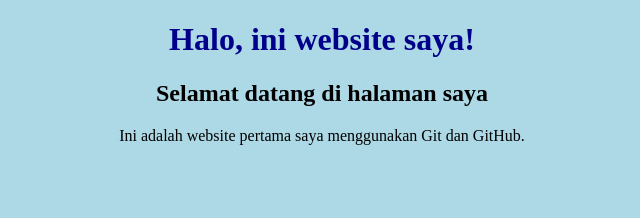
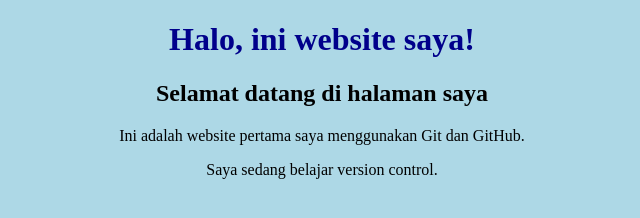
Before and after one commit to AnindyaCR22/praktikum-git-25-556143-SV-25883, a plain HTML site: page index.html in a window 1280 px wide. Shown: the whole page, without its empty margins (318-958 px from the left). Drawn offline with Linux system fonts and the light colour scheme.

Commit message:
git add . git commit -m "feat: tambah informasi pembelajaran git"

```diff
--- a/index.html
+++ b/index.html
@@ -7,5 +7,7 @@
     <h1 style="color: darkblue;">Halo, ini website saya!</h1>
     <h2>Selamat datang di halaman saya</h2>
     <p>Ini adalah website pertama saya menggunakan Git dan GitHub.</p>
+
+    <p>Saya sedang belajar version control.</p>
 </body>
 </html>
```
